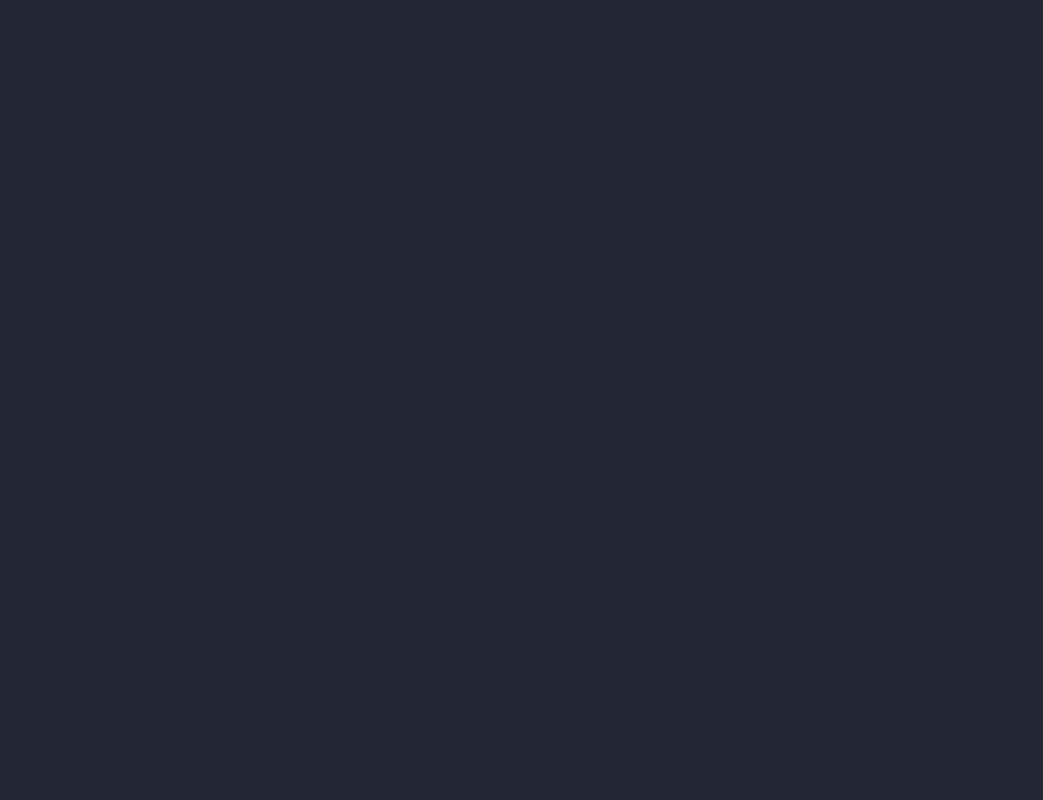
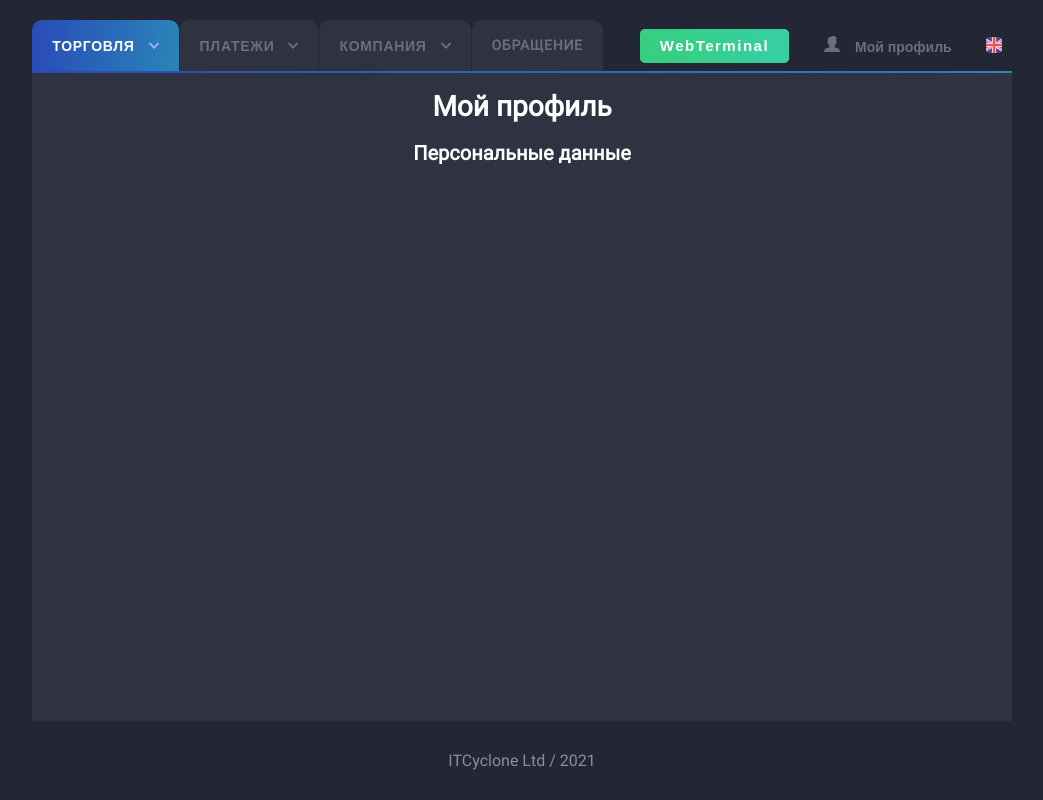
Before and after one commit to ReveinOFF/online-traider, a React (Create React App) app: page /profile in a window 1280 px wide. Before the commit this address had no page. Shown: the whole page, without its empty margins (118-1161 px from the left). Built offline with nearby package versions, Linux system fonts and the light colour scheme.

Commit message:
Update layout and header

```diff
--- a/package.json
+++ b/package.json
@@ -6,7 +6,6 @@
     "@testing-library/jest-dom": "^5.17.0",
     "@testing-library/react": "^13.4.0",
     "@testing-library/user-event": "^13.5.0",
-    "canvas": "^2.11.2",
     "i18next": "^23.8.1",
     "i18next-browser-languagedetector": "^7.2.0",
     "i18next-http-backend": "^2.4.2",
--- a/src/App.jsx
+++ b/src/App.jsx
@@ -4,6 +4,7 @@ import { Route, Routes } from "react-router-dom";
 // import SignUp from "./pages/auth/signup";
 import Home from "./pages/home";
 import Layout from "./components/layout";
+import Profile from "./pages/profile";
 
 const App = () => {
   return (
@@ -14,6 +15,7 @@ const App = () => {
 
       <Route path="/" element={<Layout />}>
         <Route index element={<Home />} />
+        <Route path="profile" element={<Profile />} />
       </Route>
     </Routes>
   );
--- a/src/components/header/header.style.scss
+++ b/src/components/header/header.style.scss
@@ -1,6 +1,5 @@
 header {
   position: relative;
-  margin-top: 20px;
   justify-content: space-between;
 
   &::after {
@@ -81,6 +80,7 @@ header {
     .btn-terminal {
       padding: 8px 20px;
       margin-right: 9px;
+      margin-left: 37px;
     }
 
     .profile {
--- a/src/components/layout/index.jsx
+++ b/src/components/layout/index.jsx
@@ -1,16 +1,17 @@
 import Header from "../header";
 import Footer from "../footer";
 import { Outlet } from "react-router-dom";
+import "./layout.style.scss";
 
 const Layout = () => {
   return (
-    <>
+    <div className="layout">
       <Header />
       <main>
         <Outlet />
       </main>
       <Footer />
-    </>
+    </div>
   );
 };
 
--- /dev/null
+++ b/src/components/layout/layout.style.scss
@@ -0,0 +1,11 @@
+.layout {
+  min-height: 100vh;
+  padding-top: 20px;
+  display: grid;
+  grid-template-rows: auto 1fr auto;
+  justify-content: center;
+
+  & > main {
+    background: #2f3241;
+  }
+}
--- a/src/i18n.js
+++ b/src/i18n.js
@@ -8,7 +8,9 @@ i18n
   .use(LanguageDetector)
   .use(initReactI18next)
   .init({
-    lng: localStorage.getItem("lng") || navigator.language.split("-")[0],
+    lng:
+      localStorage.getItem("lng") ||
+      navigator.language.split("-")[0].toLocaleLowerCase(),
     fallbackLng: "en",
     saveMissing: false,
     detection: {
--- a/src/pages/home/index.jsx
+++ b/src/pages/home/index.jsx
@@ -1,5 +1,5 @@
 const Home = () => {
-  return <div>hello</div>;
+  return <></>;
 };
 
 export default Home;
--- /dev/null
+++ b/src/pages/profile/index.jsx
@@ -0,0 +1,12 @@
+const Profile = () => {
+  return (
+    <>
+      <h1>Мой профиль</h1>
+      <div>
+        <h2>Персональные данные</h2>
+      </div>
+    </>
+  );
+};
+
+export default Profile;
```
Also changed, not shown: 1 other file (tests, documents, lock files or other folders).
